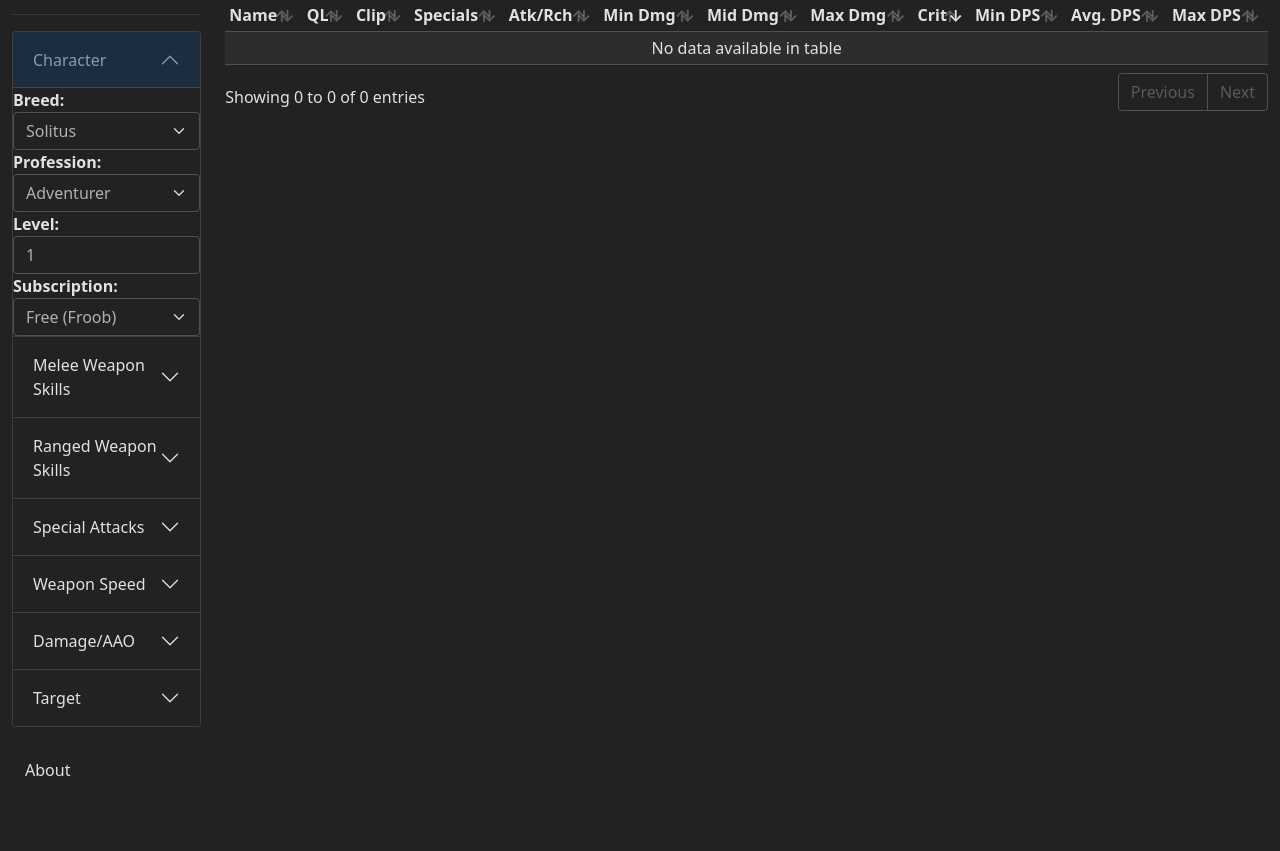
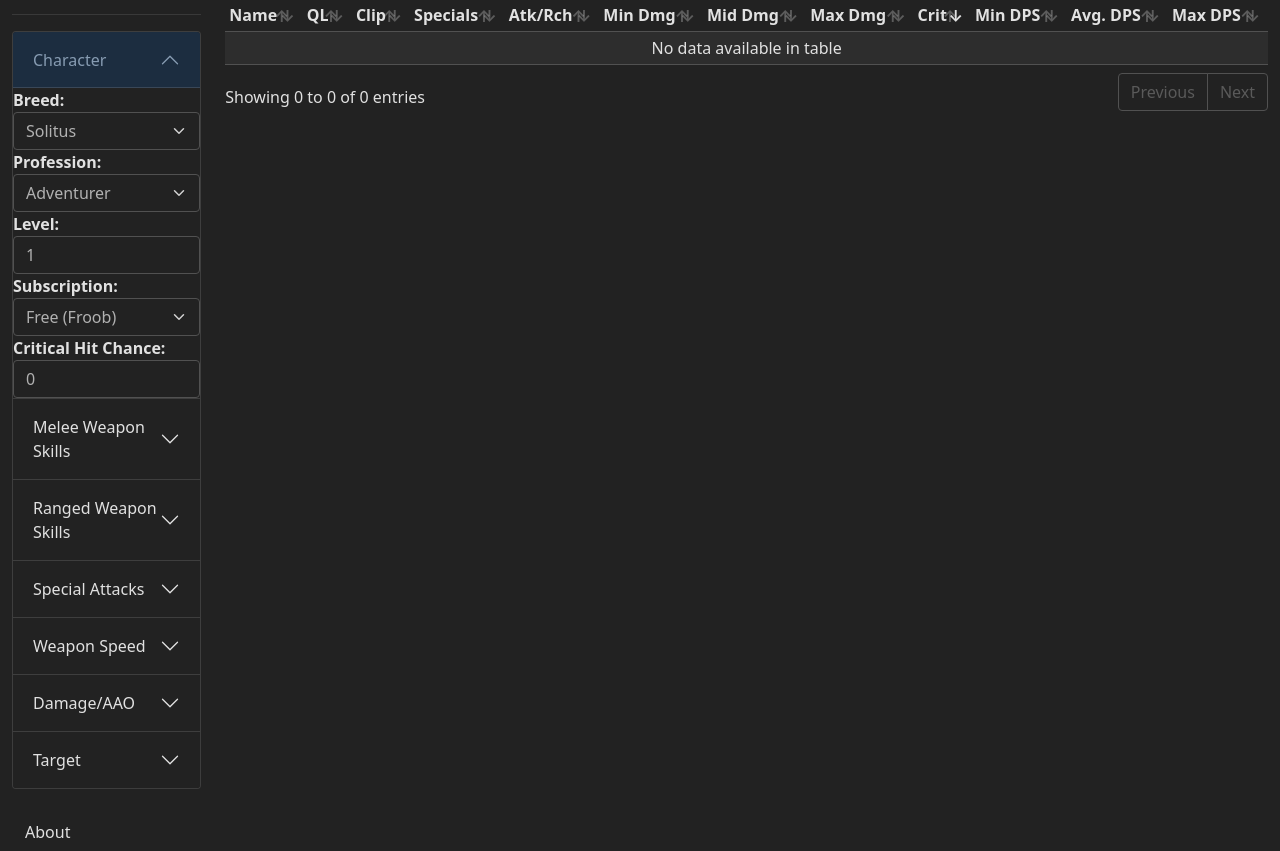
Before and after one commit to TheTinkeringIdiot/Tinkerplants, a Django app: page /tinkerfite/ in a window 1280 px wide, after a click on "Character". Shown: the part 38-889 px from the top of the page. Before the commit the page ends 814 px from the top, so only its background shows below. Run offline with Django 4.2, Linux system fonts and the light colour scheme; parts of the project's set-up code (start-up, migrations or seed data) failed here and were passed over; some libraries are stand-ins or nearby versions.

Commit message:
add crit chance

```diff
--- a/tinkerfite/templates/tinkerfite/index.html
+++ b/tinkerfite/templates/tinkerfite/index.html
@@ -52,6 +52,10 @@
                                     <option value="2">Shadowlands (Sloob)</option>
                                     <option value="8">Paid</option>
                                 </select>
+                            </li>
+                            <li>
+                                <span class="fw-bold">Critical Hit Chance:</span>
+                                <input type="number" id="crit-chance" min=1 class="form-control" value="0">
                             </li>
                         </ul>
                     </div>
--- a/tinkerfite/templates/tinkerfite/index_script.html
+++ b/tinkerfite/templates/tinkerfite/index_script.html
@@ -44,6 +44,7 @@
                 'profession' : document.getElementById('profession').value,
                 'level' : document.getElementById('level').value,
                 'subscription' : document.getElementById('subscription').value,
+                'crit' : document.getElementById('crit-chance').value,
                 '1h Blunt' : document.getElementById('1hb-skill').value,
                 '1h Edged' : document.getElementById('1he-skill').value,
                 '2h Blunt' : document.getElementById('2hb-skill').value,
@@ -93,6 +94,7 @@
         document.getElementById('profession').value = stats['profession']
         document.getElementById('level').value = stats['level']
         document.getElementById('subscription').value = stats['subscription']
+        document.getElementById('crit-chance').value = stats['crit']
         document.getElementById('1hb-skill').value = stats['1h Blunt']
         document.getElementById('1he-skill').value = stats['1h Edged']
         document.getElementById('2hb-skill').value = stats['2h Blunt']
@@ -142,6 +144,7 @@
         document.getElementById('profession').value = stats['profession']
         document.getElementById('level').value = stats['level']
         document.getElementById('subscription').value = stats['subscription']
+        document.getElementById('crit-chance').value = stats['crit']
         document.getElementById('1hb-skill').value = stats['1h Blunt']
         document.getElementById('1he-skill').value = stats['1h Edged']
         document.getElementById('2hb-skill').value = stats['2h Blunt']
--- a/tinkerfite/utils.py
+++ b/tinkerfite/utils.py
@@ -48,6 +48,7 @@ def initial_weapons():
         'profession' : 6,
         'level' : 1,
         'subscription' : 0,
+        'crit' : 0,
         '1h Blunt' : 1,
         '1h Edged' : 1,
         '2h Blunt' : 1,
--- a/tinkerfite/views.py
+++ b/tinkerfite/views.py
@@ -38,6 +38,8 @@ def update_stats(request):
             if level is not None and 1 <= level <= 220: request.session['stats']['level'] = level
             subscription = int(data.get('subscription'))
             if subscription is not None and 0 <= subscription <= 128: request.session['stats']['subscription'] = subscription
+            crit = int(data.get('crit'))
+            if crit is not None and crit >= 0: request.session['stats']['crit'] = crit
 
             onehb = int(data.get('1h Blunt'))
             if onehb is not None and onehb >= 1: request.session['stats']['1h Blunt'] = onehb
```
